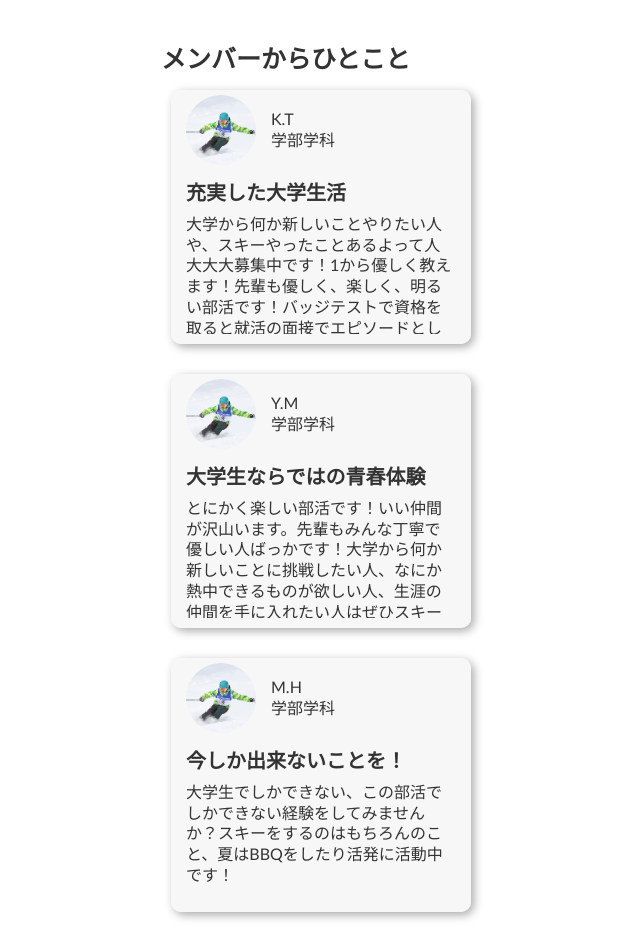
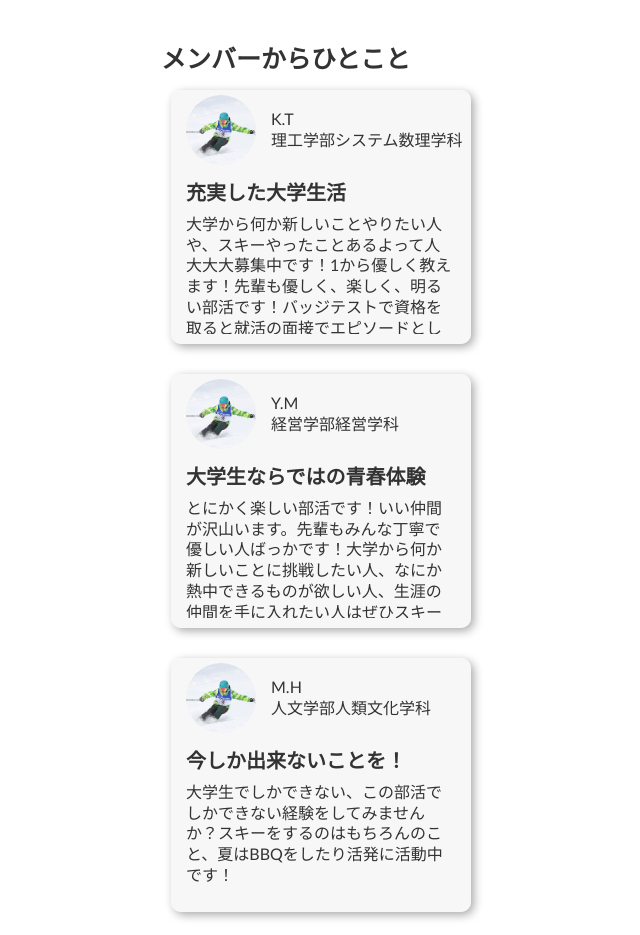
Before and after one commit to Mocchy2019/S3, a plain HTML site: page app/views/org-detail-基礎スキー部.html in a window 1280 px wide. Shown: the part 940-1875 px from the top of the page, without its empty margins (319-959 px from the left). Drawn offline with Linux system fonts and the light colour scheme.

Commit message:
基礎スキー部、部員の学部学科追加

```diff
--- a/app/views/org-detail-基礎スキー部.html
+++ b/app/views/org-detail-基礎スキー部.html
@@ -102,7 +102,7 @@
       <div class="comment">
         <img class="comment__icon" src="../../app/assets/images/基礎スキー部-image5.jpg" />
         <div class="comment__name">K.T</div>
-        <div class="comment__info">学部学科</div>
+        <div class="comment__info">理工学部システム数理学科</div>
         <p class="comment__title">充実した大学生活</p>
         <p class="comment__desc">
           大学から何か新しいことやりたい人や、スキーやったことあるよって人大大大募集中です！1から優しく教えます！先輩も優しく、楽しく、明るい部活です！バッジテストで資格を取ると就活の面接でエピソードとして間違いなし！
@@ -112,7 +112,7 @@
       <div class="comment">
         <img class="comment__icon" src="../../app/assets/images/基礎スキー部-image5.jpg" />
         <div class="comment__name">Y.M</div>
-        <div class="comment__info">学部学科</div>
+        <div class="comment__info">経営学部経営学科</div>
         <p class="comment__title">大学生ならではの青春体験</p>
         <p class="comment__desc">
           とにかく楽しい部活です！いい仲間が沢山います。先輩もみんな丁寧で優しい人ばっかです！大学から何か新しいことに挑戦したい人、なにか熱中できるものが欲しい人、生涯の仲間を手に入れたい人はぜひスキー部に入って私たちと青春してみませんか？
@@ -122,7 +122,7 @@
       <div class="comment">
         <img class="comment__icon" src="../../app/assets/images/基礎スキー部-image5.jpg" />
         <div class="comment__name">M.H</div>
-        <div class="comment__info">学部学科</div>
+        <div class="comment__info">人文学部人類文化学科</div>
         <p class="comment__title">今しか出来ないことを！</p>
         <p class="comment__desc">
           大学生でしかできない、この部活でしかできない経験をしてみませんか？スキーをするのはもちろんのこと、夏はBBQをしたり活発に活動中です！
```
